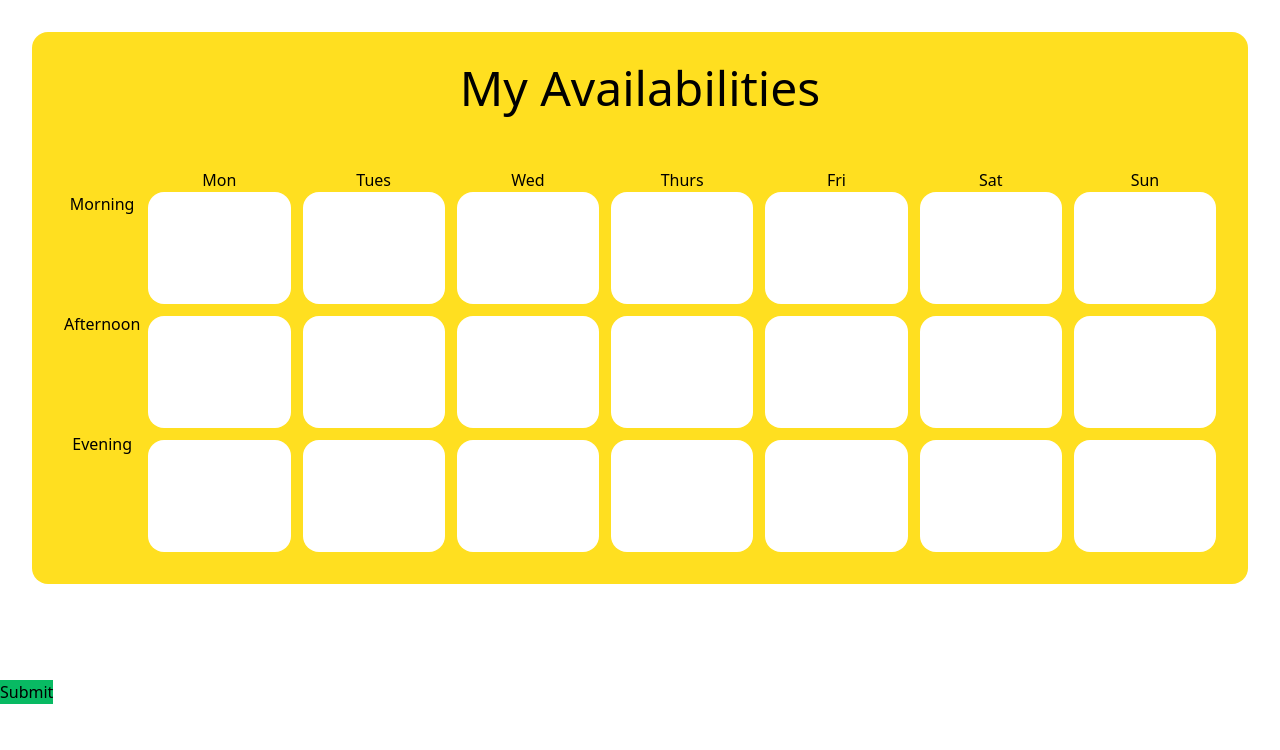
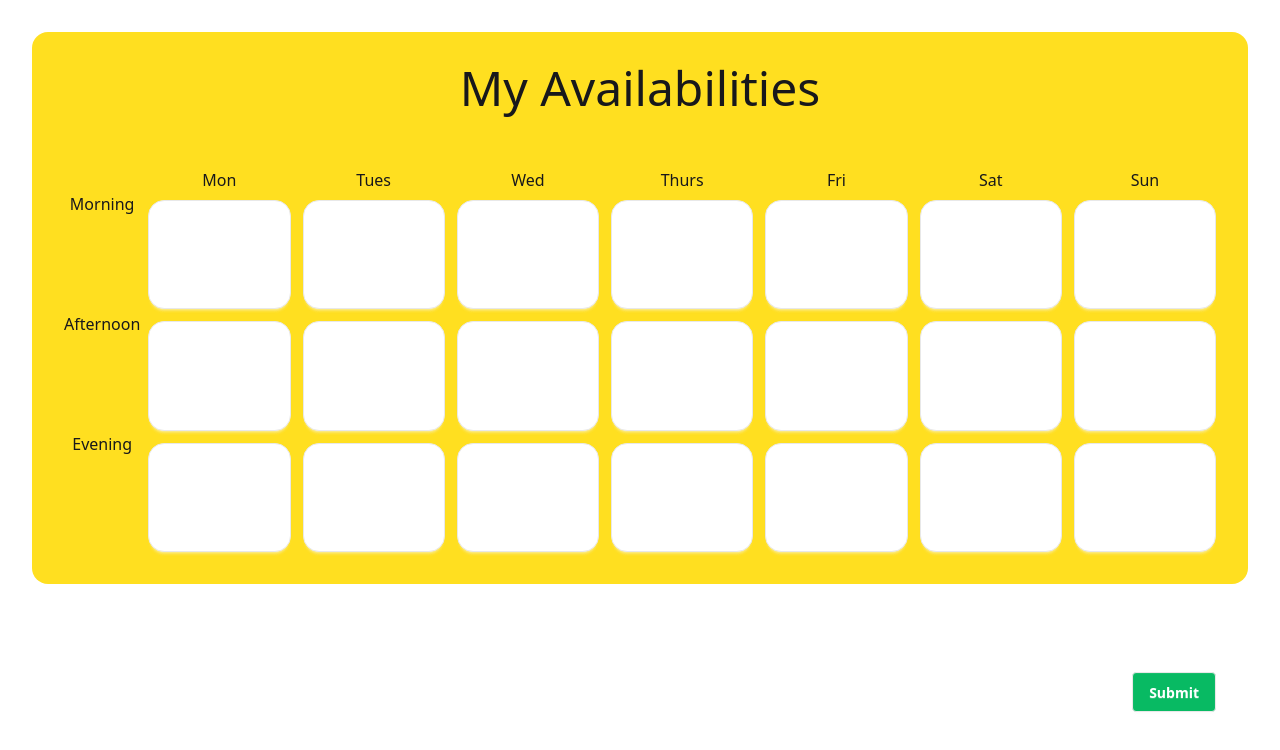
Before and after one commit to derrrna/ieye-unihack-2025, a React (Vite) app in the folder frontend/pals-plan-app/: page / in a window 1280 px wide. Shown: the top 750 px of the page. Built offline with nearby package versions, Linux system fonts and the light colour scheme.

Commit message:
kayden deleted my branch and its all over

```diff
--- a/frontend/pals-plan-app/package.json
+++ b/frontend/pals-plan-app/package.json
@@ -11,7 +11,6 @@
   },
   "dependencies": {
     "@tailwindcss/vite": "^4.0.14",
-    "daisyui": "^5.0.4",
     "react": "^19.0.0",
     "react-dom": "^19.0.0",
     "tailwindcss": "^4.0.14"
@@ -21,6 +20,7 @@
     "@types/react": "^19.0.10",
     "@types/react-dom": "^19.0.4",
     "@vitejs/plugin-react": "^4.3.4",
+    "daisyui": "^5.0.4",
     "eslint": "^9.21.0",
     "eslint-plugin-react-hooks": "^5.1.0",
     "eslint-plugin-react-refresh": "^0.4.19",
--- a/frontend/pals-plan-app/src/components/calendar.jsx
+++ b/frontend/pals-plan-app/src/components/calendar.jsx
@@ -18,7 +18,7 @@ const daysOfWeek = ['Mon', 'Tues', 'Wed', 'Thurs', 'Fri', 'Sat', 'Sun'];
           {daysOfWeek.map((day, idx) => {
             return (
               <div key={idx} className="h-full flex flex-col flex-1 ">
-                <p className="text-center">{day}</p>
+                <p className="text-center pb-2">{day}</p>
                 <Day></Day>
               </div>
             )
--- a/frontend/pals-plan-app/src/components/day.jsx
+++ b/frontend/pals-plan-app/src/components/day.jsx
@@ -16,9 +16,9 @@ const Day = () => {
 
       return (
         <div className="flex flex-1 flex-col  gap-3  justify-between">
-          <button onClick={() => onClicked("morning")} className={`flex-1 rounded-2xl  ${selectedTimes.morning ? "bg-blue-400" : "bg-white"}`}></button>
-          <button onClick={() => onClicked("afternoon")} className={`flex-1 rounded-2xl  ${selectedTimes.afternoon ? "bg-blue-400" : "bg-white"}`}></button>
-          <button onClick={() => onClicked("evening")} className={`flex-1 rounded-2xl ${selectedTimes.evening ? "bg-blue-400" : "bg-white"}`}></button>
+          <button onClick={() => onClicked("morning")} className={`flex-1 rounded-2xl btn ${selectedTimes.morning ? "bg-blue-400" : "bg-white"}`}></button>
+          <button onClick={() => onClicked("afternoon")} className={`flex-1 rounded-2xl btn ${selectedTimes.afternoon ? "bg-blue-400" : "bg-white"}`}></button>
+          <button onClick={() => onClicked("evening")} className={`flex-1 rounded-2xl btn ${selectedTimes.evening ? "bg-blue-400" : "bg-white"}`}></button>
         </div>
       )
 
--- a/frontend/pals-plan-app/src/index.css
+++ b/frontend/pals-plan-app/src/index.css
@@ -1 +1,2 @@
 @import "tailwindcss";
+@plugin "daisyui";
--- a/frontend/pals-plan-app/src/pages/AvailabilityPage.jsx
+++ b/frontend/pals-plan-app/src/pages/AvailabilityPage.jsx
@@ -7,7 +7,7 @@ const name = "Joe";
 export default function AvailabilityPage() {
 
     return (
-			<div className='h-screen flex flex-col'>
+			<div className='h-screen flex flex-col bg-white'>
 				<div className='flex flex-col bg-yellow-300  p-8 mx-8 mt-8 rounded-2xl '>
 					<div className='mb-4'>
 						<h1 className="text-center text-5xl">My Availabilities</h1>
@@ -16,8 +16,8 @@ export default function AvailabilityPage() {
 						<Calendar></Calendar>
 					</div>
 				</div>
-				<div className="flex-1 w-full flex items-center justify-items-end">
-					<button className="bg-[#08BA63] btn">Submit</button>
+				<div className="flex-1 flex items-center justify-end">
+					<button className="btn bg-[#08BA63] mr-16 text-white">Submit</button>
 				</div>
 			</div>
 
```
Also changed, not shown: 1 other file (tests, documents, lock files or other folders).
